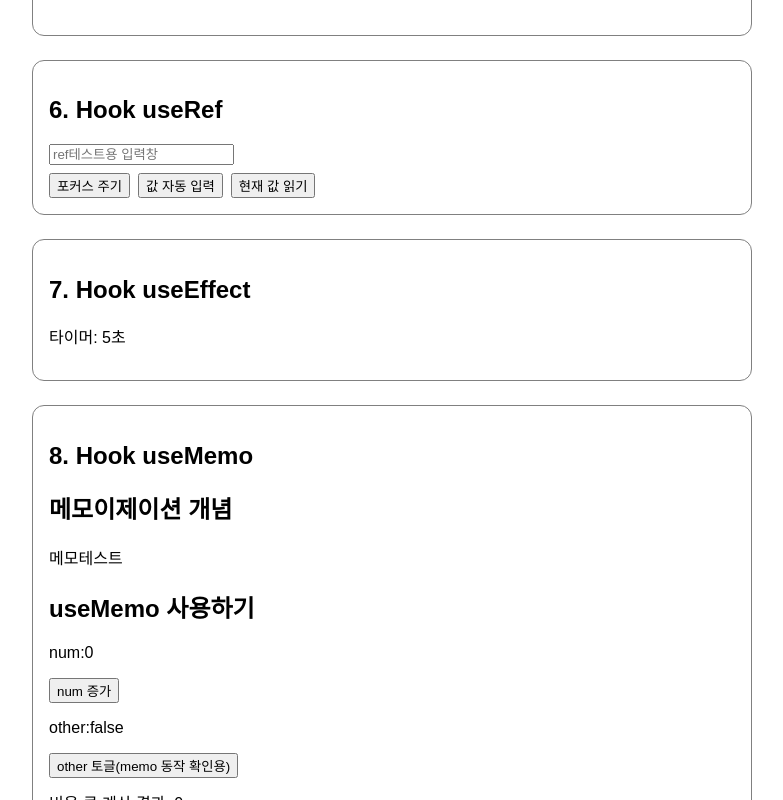
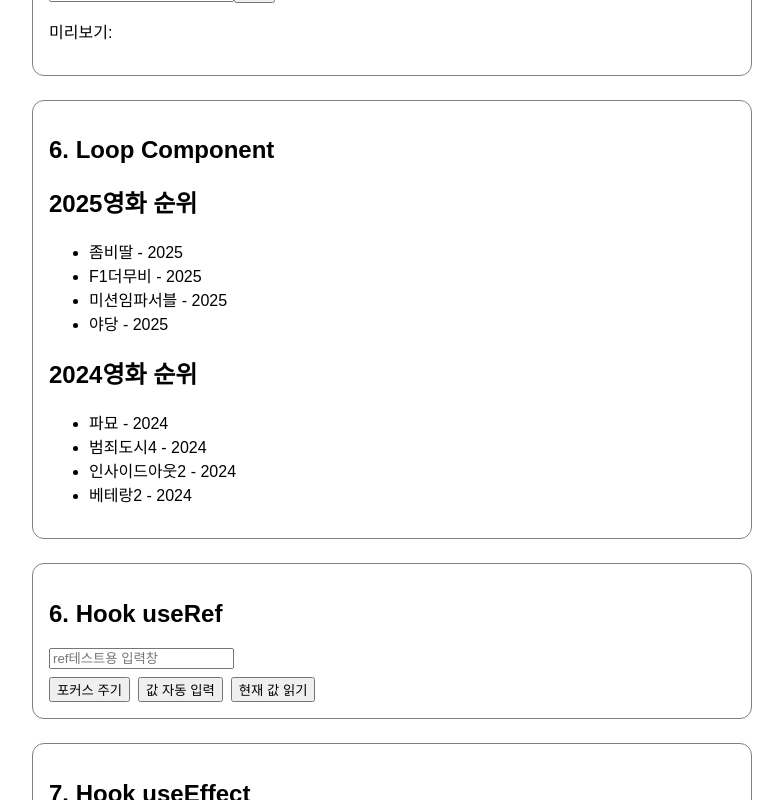
Before and after one commit to kang99king3/front_end_react_edu20250702, a React (Create React App) app: page / in a window 1280 px wide. Shown: the part 1220-2020 px from the top of the page, without its empty margins (248-1031 px from the left). Built offline with nearby package versions, Linux system fonts and the light colour scheme.

Commit message:
loop 코드 추가

```diff
--- a/src/App.js
+++ b/src/App.js
@@ -3,8 +3,9 @@ import R01_JSXBasic from './components/R01_JSXBasic';
 import R02_Component, { R02_ComponentClass } from './components/R02_Component';
 import R03_Props from './components/R03_Props';
 import R04_State from './components/R04_State';
+import MovieList from './components/R05_2_Loop_Component';
 import R05_Event from './components/R05_Event';
-import R06_Ref from './components/R06_Ref';
+import R06_Ref from './components/R06_Hook_useRef';
 import R07_Hook_Effect from './components/R07_Hook_Effect';
 import R08_Hook_useMemo from './components/R08_Hook_useMemo';
 import R09_Hook_useCallback from './components/R09_Hook_useCallback';
@@ -49,6 +50,11 @@ function App() {
       </section>
 
       <section style={sectionStyle}>
+        <h1>6. Loop Component</h1>
+        <MovieList/>
+      </section>
+
+      <section style={sectionStyle}>
         <h1>6. Hook useRef</h1>
         <R06_Ref />
       </section>
--- a/src/components/R01_JSXBasic.js
+++ b/src/components/R01_JSXBasic.js
@@ -1,4 +1,4 @@
-import React from 'react';
+import React, { Fragment } from 'react';
 
 //JSX는 javascript + XML 문법
 // - 반드시 하나의 부모 요소로 감싸야 한다.
@@ -9,6 +9,7 @@ function R01_JSXBasic() {
 
     const name ="hong";
     const isStudent=true;
+    const notAStudent=true;
     const score = 87;
     const upper = (s) => s.toUpperCase();
 
@@ -24,11 +25,18 @@ function R01_JSXBasic() {
         <div>
             <p>안녕하세요, {name}님!!</p>
             <p>{isStudent?"학생입니다":"학생이 아닙니다"}</p>
+            <p>{notAStudent&&"학생이 아닙니다."}</p>
             <p>대문자 이름: {upper(name)}</p>
             <p>점수:{score}점, 다음 시험 목표:{score + 10}점</p>
             <p style={highlight}>이 문장은 노란색, 굵게 표시됩니다.</p>
             <button onClick={()=>alert("버튼 클릭!")}>클릭</button>
         </div>
+        // <Fragment>
+        //     <h1>Fragment사용하기</h1>
+        // </Fragment>
+        // <>
+        //     <h1>빈요소 사용하기</h1>
+        // </>
     );
 }
 
--- a/src/components/R03_Props.js
+++ b/src/components/R03_Props.js
@@ -5,6 +5,7 @@ import React, { Component } from 'react';
 //  - 구조 분해 할당을 사용하면 가독성에 좋음
 function R03_Props({name, age}) {
     //R03_Props(props)으로 받고 출력은 {props.name},{props.age} 한다.
+
     // 전달받은 name과 age를 화면에 출력한다.
     // JSX 안에서 텍스트와 변수를 조합하여 사용할 수 있다.
     return (
@@ -12,6 +13,19 @@ function R03_Props({name, age}) {
             <p>안녕하세요, <strong>{name}</strong> ({age}세) 님!!</p>
         </div>
     );
+}
+
+function R03_Props2(props){
+    const {name, age} = props;
+    return (
+        <div>{name}, {age}</div>
+    )
+}
+
+function R03_Props3(props){
+    return(
+        <div>{props.name}, {props.age}</div>
+    )
 }
 
 //클래스형 컴포넌트
--- /dev/null
+++ b/src/components/R05_2_Loop_Component.js
@@ -0,0 +1,45 @@
+import React from "react";
+
+//리액트에 가장 잘 맞는 반복문 메서드: map()
+//  - JS 배열객체 메서드 map() 사용
+//  - 배열의 값을 편집하고, 배열로 생성하여, 따로 배열에 담는 작업 생략 가능
+//  - 리액트가 구별할 수 있도록 key 값을 설정해야 함
+//    : data 자체에 유니크한 값이면 사용 가능하며, 만약 없다면
+//      map((item,index)=>{}) : index를 활용해도 됨
+const MovieList = () => {
+  const movies2025 = [
+    { id: 1, title: "좀비딸", year: 2025 },
+    { id: 2, title: "F1더무비", year: 2025 },
+    { id: 3, title: "미션임파서블", year: 2025 },
+    { id: 4, title: "야당", year: 2025 },
+  ];
+
+  const movies2024 =[
+    { title: "파묘", year: 2024 },
+    { title: "범죄도시4", year: 2024 },
+    { title: "인사이드아웃2", year: 2024 },
+    { title: "베테랑2", year: 2024 },
+  ]
+  return (
+    <div>
+      <h2>2025영화 순위</h2>
+      <ul>
+        {movies2025.map((movie) => (
+          <li key={movie.id}>
+            {movie.title} - {movie.year}
+          </li>
+        ))}
+      </ul>
+      <h2>2024영화 순위</h2>
+      <ul>
+        {movies2024.map((movie,index) => (
+          <li key={index}>
+            {movie.title} - {movie.year}
+          </li>
+        ))}
+      </ul>
+    </div>
+  );
+};
+
+export default MovieList;
```
Also changed, not shown: src/components/R02_Component.js (+10 -2 lines), src/components/R06_Hook_useRef.js (renamed from src/components/R06_Ref.js).
